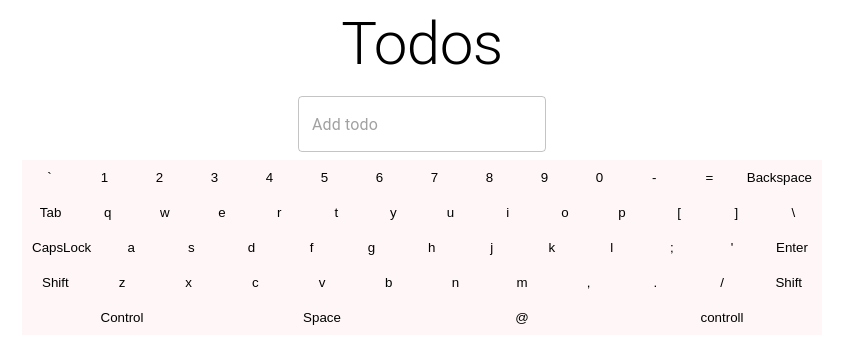
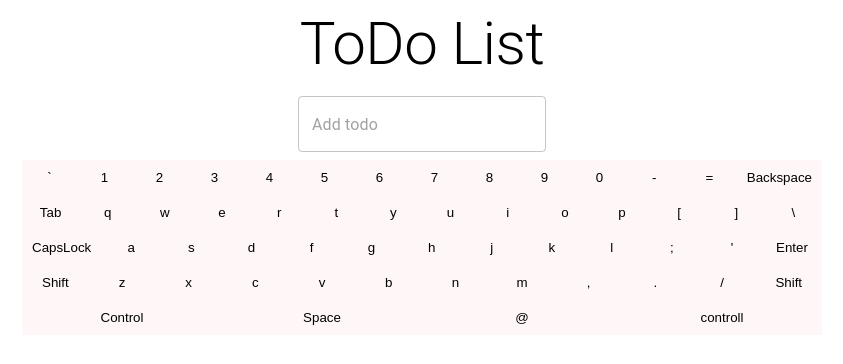
Before and after one commit to Miistr/ToDo, a React (Create React App) app: page / in a window 1280 px wide. Shown: the top 364 px of the page, without its empty margins (218-1061 px from the left). Built offline with nearby package versions, Linux system fonts and the light colour scheme.

Commit message:
feat: renamed heading

```diff
--- a/src/App.js
+++ b/src/App.js
@@ -19,7 +19,7 @@ const App = () => {
   return (
     <div className="appContainer">
       <Typography component="h1" variant="h2">
-        Todos
+        ToDo List
       </Typography>
 
       <TodoForm
```
